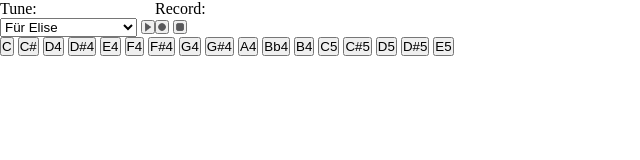
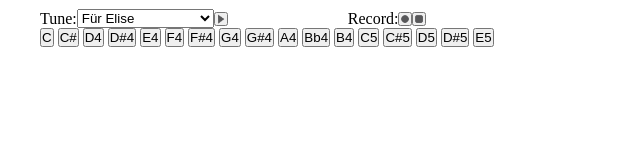
Before and after one commit to ViktorW03/Verk-1-Vef, a plain HTML site: page assignment1_supplementary_material/index.html in a window 1280 px wide. Shown: the whole page, without its empty margins (0-640 px from the left). Drawn offline with Linux system fonts and the light colour scheme.

Commit message:
tried to aligning
tried to aligning the flexboxes in the pictures but messed up, piano is stuck

```diff
--- a/assignment1_supplementary_material/style.css
+++ b/assignment1_supplementary_material/style.css
@@ -3,23 +3,30 @@
     padding: 0;
     box-sizing: border-box;
 }
+main {
+    display: flex;
+    flex-direction: column;
+    padding-top: 2px;
+    padding-left: 40px;
+}
+
+
+.piano {
+    display: flex;
+    flex-direction: column;
+    align-items: center;
+    margin-top: 200px;
+}
 
 
 
-main {
+.controls-container {
     display: flex;
-    flex-direction: column;
+    flex-direction: row;
+    align-items: center;
+}
 
 
-}
-
-.controls-container {
-    display: flex;
-}
-
-tune, record {
-
-}
 
 .control-btn img{
     width: 10px;
@@ -29,17 +36,17 @@ tune, record {
 
 }
 
-/* .tune-section, .record-section{
+ .tune-section, .record-section{
     display: flex;
     align-items: center;
-    margin-bottom: 10px; /* Adjust as needed
-    margin-left: 30px;
-
-
+    margin-top: 7px;
 
 }
-
-
+.record-section{
+    display: flex;
+    align-items: center;
+    margin-left: 120px;
+}
 
 .play-button img{
     width: 10px;
@@ -47,28 +54,3 @@ tune, record {
     display: flex;
     align-items: center;
 }
-
-
-
-.record-section{
-    display: flex;
-    align-items: center;
-    margin-top: -61px;
-    margin-left: 370px;
-
-}
-
-.tune-label {
-    margin-right: 8px; /* Adjust the spacing as needed
-}
-
-.white-key {
-    height: 150px; /* or whatever height you desire
-    width: 80px;
-}
-
-.black-key{
-    height: 120px;
-    width: 40px;
-
-} */
```
